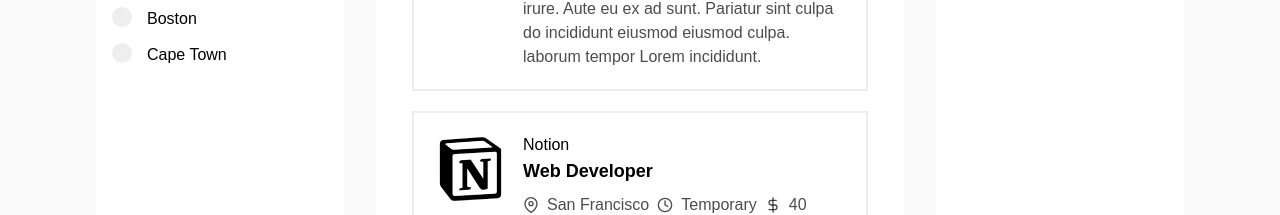
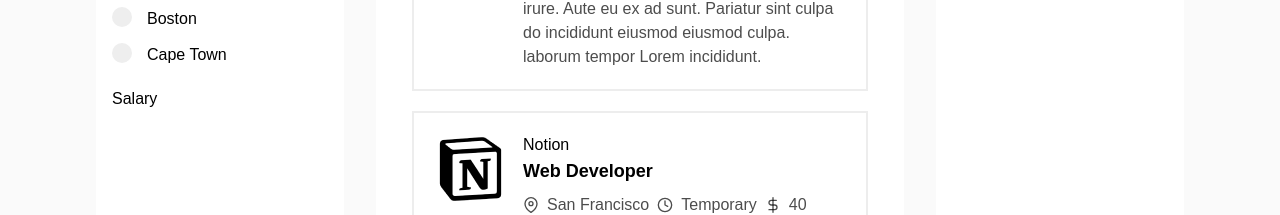
Before and after one commit to Bongani-4/Farm-Guardian-official-Web, a React (Vite) app in the folder FG/: page /AnimalCaretaker in a window 1280 px wide. Shown: the part 617-832 px from the top of the page. Built offline with nearby package versions, Linux system fonts and the light colour scheme.

Commit message:
animal cartaker,salary filter

```diff
--- a/FG/src/sidebar/SidesBar.jsx
+++ b/FG/src/sidebar/SidesBar.jsx
@@ -1,11 +1,15 @@
 import React from 'react';
 import Location from './Location';
+import Salary from './Salary';
 
 const SidesBar = ({ handleChange, handleClick }) => {
   return (
     <div className='space-y-5'>
       <h3 className='text-lg font-bold mb-2'>Filter</h3>
       <Location handleChange={handleChange} />
+      <Salary handleChange={handleChange} handleClick={handleClick} />
+
+
 
     </div>
   );
```
